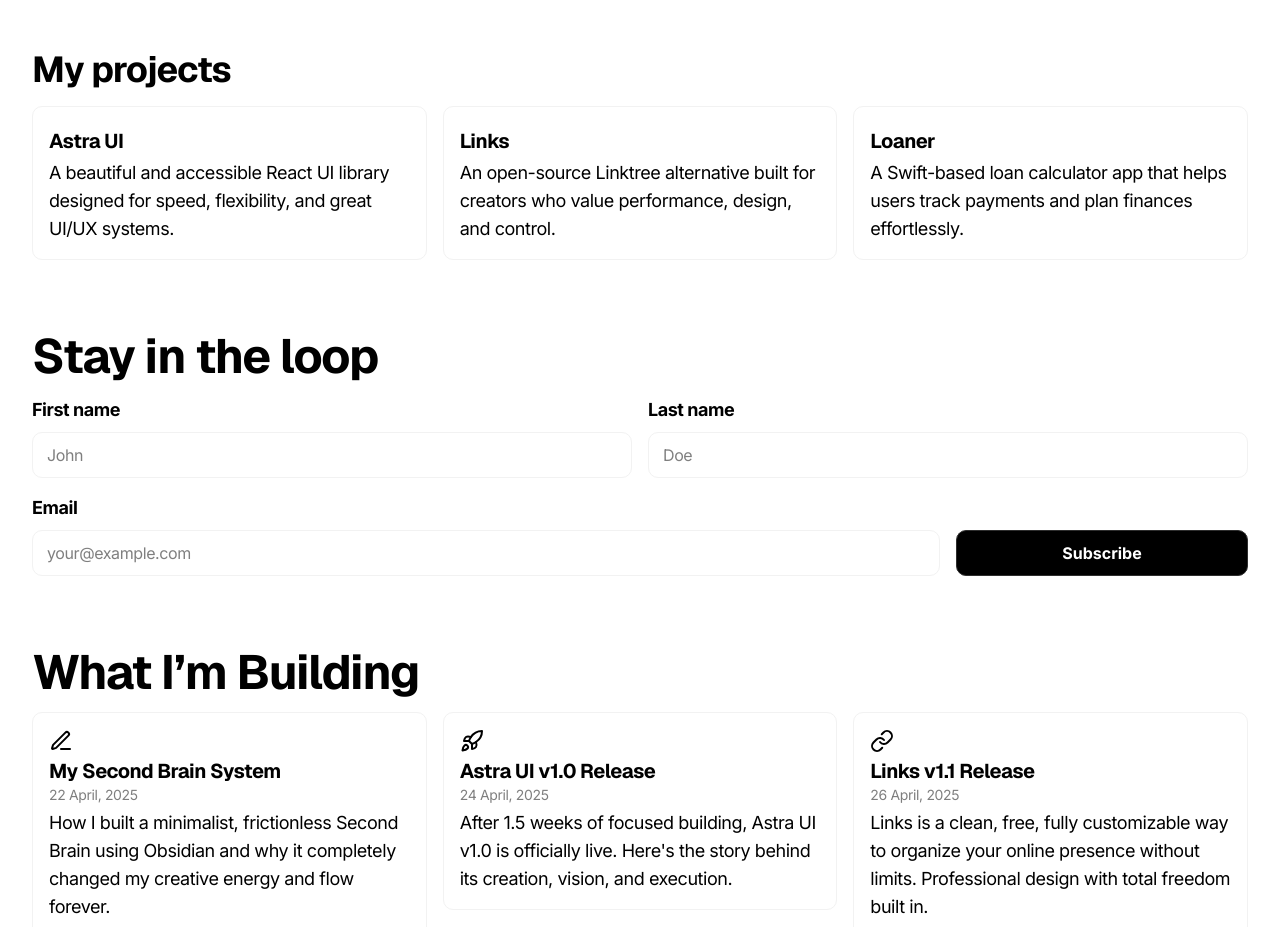
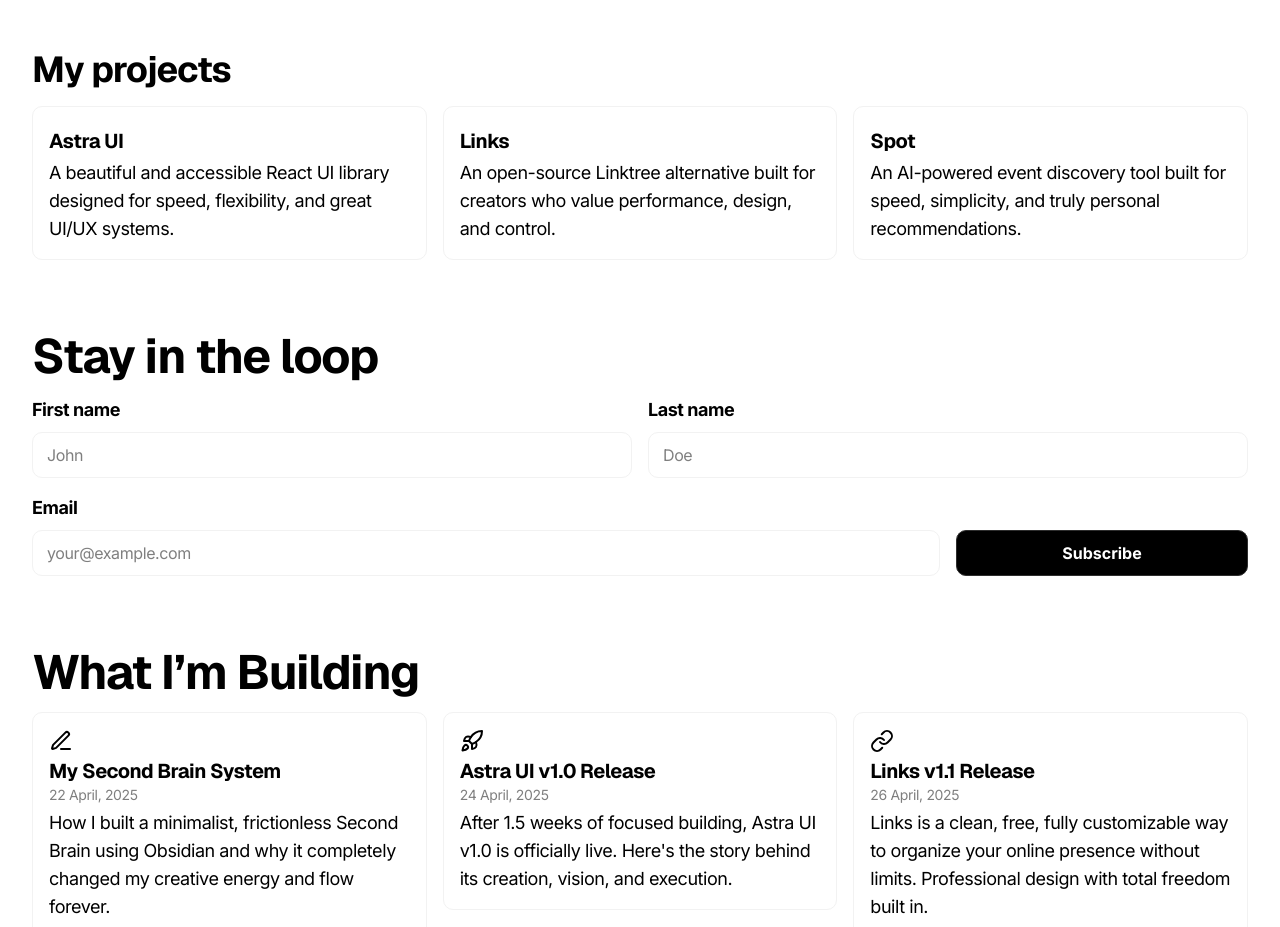
Before and after one commit to egeuysall/portfolio, a Next.js app: page / in a window 1280 px wide. Shown: the part 1000-1927 px from the top of the page. Built offline with nearby package versions, Linux system fonts and the light colour scheme.

Commit message:
Add Spot to Projects

```diff
--- a/app/projects.ts
+++ b/app/projects.ts
@@ -20,10 +20,10 @@ const projects: ProjectProps[] = [
     link: "https://links.egeuysal.com",
   },
   {
-    id: "loaner",
-    title: "Loaner   ",
-    desc: "A Swift-based loan calculator app that helps users track payments and plan finances effortlessly.",
-    link: "https://github.com/egeuysall/loaner",
+    id: "spot",
+    title: "Spot",
+    desc: "An AI-powered event discovery tool built for speed, simplicity, and truly personal recommendations.",
+    link: "https://www.spot.egeuysal.com",
   },
 ];
 
```
